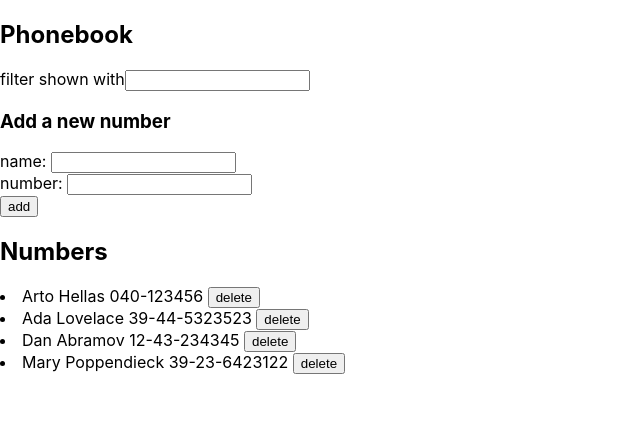
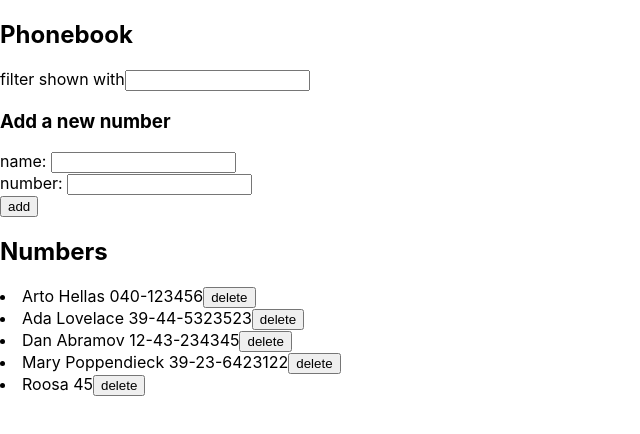
Before and after one commit to roosmeri/fullstack2019, a React (Create React App) app in the folder part2/puhelinluettelo/: page / in a window 1280 px wide. Shown: the top 434 px of the page, without its empty margins (0-640 px from the left). Built offline with nearby package versions, Linux system fonts and the light colour scheme; data requests are answered from the project's data file.

Commit message:
Part 2: 2.18

```diff
--- a/part2/puhelinluettelo/db.json
+++ b/part2/puhelinluettelo/db.json
@@ -19,6 +19,11 @@
       "name": "Mary Poppendieck",
       "number": "39-23-6423122",
       "id": 4
+    },
+    {
+      "name": "Roosa",
+      "number": "45",
+      "id": 5
     }
   ]
 }
--- a/part2/puhelinluettelo/src/App.js
+++ b/part2/puhelinluettelo/src/App.js
@@ -2,7 +2,7 @@ import React, { useState, useEffect } from 'react'
 import Entry from './components/Entry'
 import Filter from './components/Filter'
 import PersonForm from './components/PersonForm'
-import { getAll, create, deletion } from './services/persons'
+import { getAll, create, deletion, update } from './services/persons'
 
 const App = () => {
   const [persons, setPersons] = useState([])
@@ -14,10 +14,24 @@ const App = () => {
     getAll().then(data => setPersons(data))
   }, [])
 
+  const updatePerson = (idx) => {
+    window.confirm(`${newName} is already added to phonebook, replace existing number?`)
+
+    const old = persons[idx]
+
+    update(old.id, { name: old.name, number: newNumber }).then(updated => {
+      getAll().then(data => setPersons(data))
+      console.log("After update ", persons)
+      setNewName('')
+      setNewNumber('')
+    })
+  }
+
   const addPerson = (event) => {
     event.preventDefault()
-    if (persons.map(person => person.name).indexOf(newName) !== -1) {
-      alert(`${newName} is already added to phonebook`)
+    const idx = persons.map(person => person.name).indexOf(newName)
+    if (idx !== -1) {
+      updatePerson(idx)
       return
     }
     const personObject = {
@@ -45,10 +59,10 @@ const App = () => {
     setNewFilter(event.target.value)
   }
 
-  const deletePerson = (id) => {
-    window.confirm("Are you sure?")
-    deletion(id).then(deleted => {
-      setPersons(persons.filter(person => person.id !== id))
+  const deletePerson = (person) => {
+    window.confirm(`Delete ${person.name}?`)
+    deletion(person.id).then(deleted => {
+      setPersons(persons.filter(p => p.id !== person.id))
       console.log(persons)
     })
   }
@@ -58,7 +72,7 @@ const App = () => {
 
   const entryList = personsToShow.map(person => {
     return (
-        <Entry key={person.name} person={person} deletePerson={deletePerson}/>
+      <Entry key={person.name} person={person} deletePerson={deletePerson} />
     )
   })
 
--- a/part2/puhelinluettelo/src/components/Entry.js
+++ b/part2/puhelinluettelo/src/components/Entry.js
@@ -2,7 +2,7 @@ import React from 'react'
 
 const Entry = ({ person, deletePerson }) => {
     return (
-        <li>{person.name} {person.number}        <button onClick={() => deletePerson(person.id)}>delete</button>
+        <li>{person.name} {person.number}<button onClick={() => deletePerson(person)}>delete</button>
         </li>
     )
 }
--- a/part2/puhelinluettelo/src/services/persons.js
+++ b/part2/puhelinluettelo/src/services/persons.js
@@ -1,24 +1,24 @@
 import axios from 'axios'
 const baseUrl = 'http://localhost:3001/persons'
 
-export const getAll = () => {
+const getAll = () => {
   const request = axios.get(baseUrl)
   return request.then(response => response.data)
 }
 
-export const create = newObject => {
+const create = newObject => {
   const request = axios.post(baseUrl, newObject)
   return request.then(response => response.data)
 }
 
-//const update = (id, newObject) => {
-//  const request = axios.put(`${baseUrl}/${id}`, newObject)
-//  return request.then(response => response.data)
-//}
+const update = (id, newObject) => {
+ const request = axios.put(`${baseUrl}/${id}`, newObject)
+ return request.then(response => response.data)
+}
 
-export const deletion = (id) => {
+const deletion = (id) => {
   const request = axios.delete(`${baseUrl}/${id}`)
   return request.then(response => response.data)
 }
 
-//export default { getAll, create, update }
+export { getAll, create, update, deletion }
```
